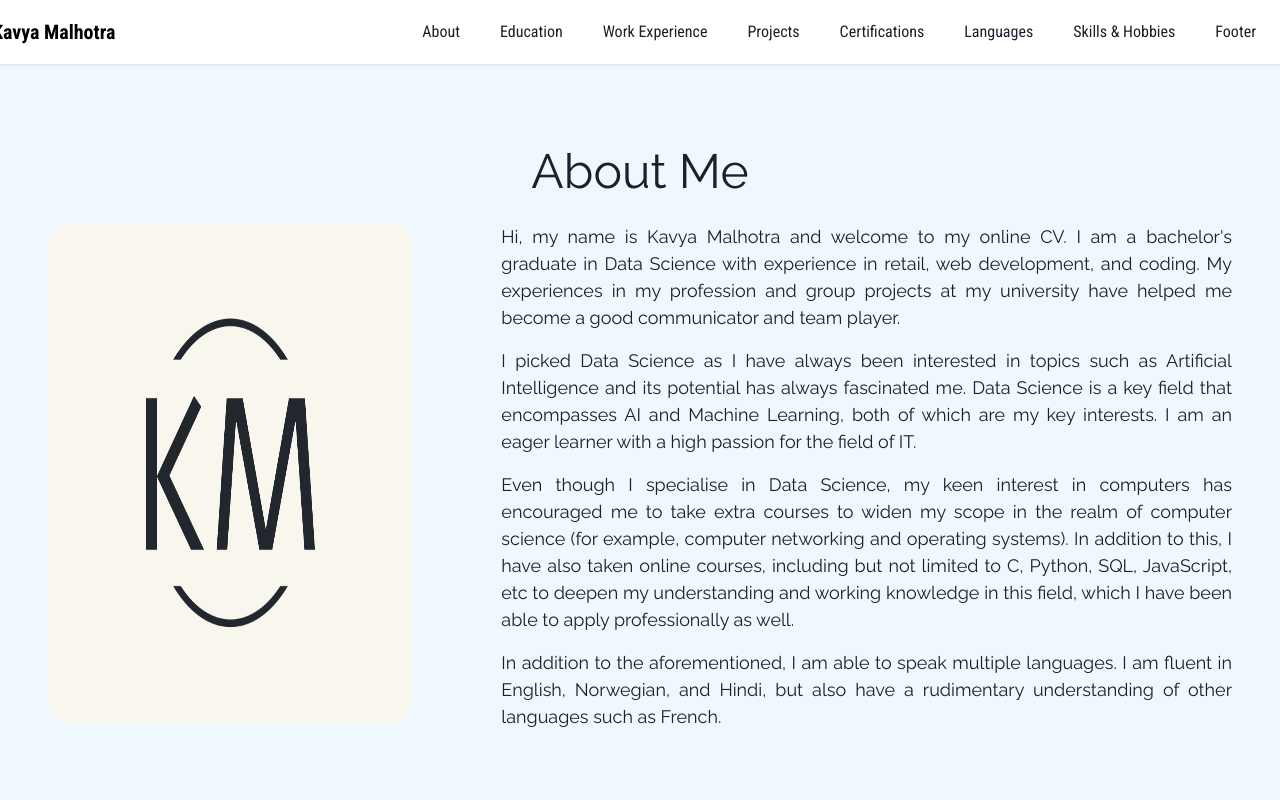
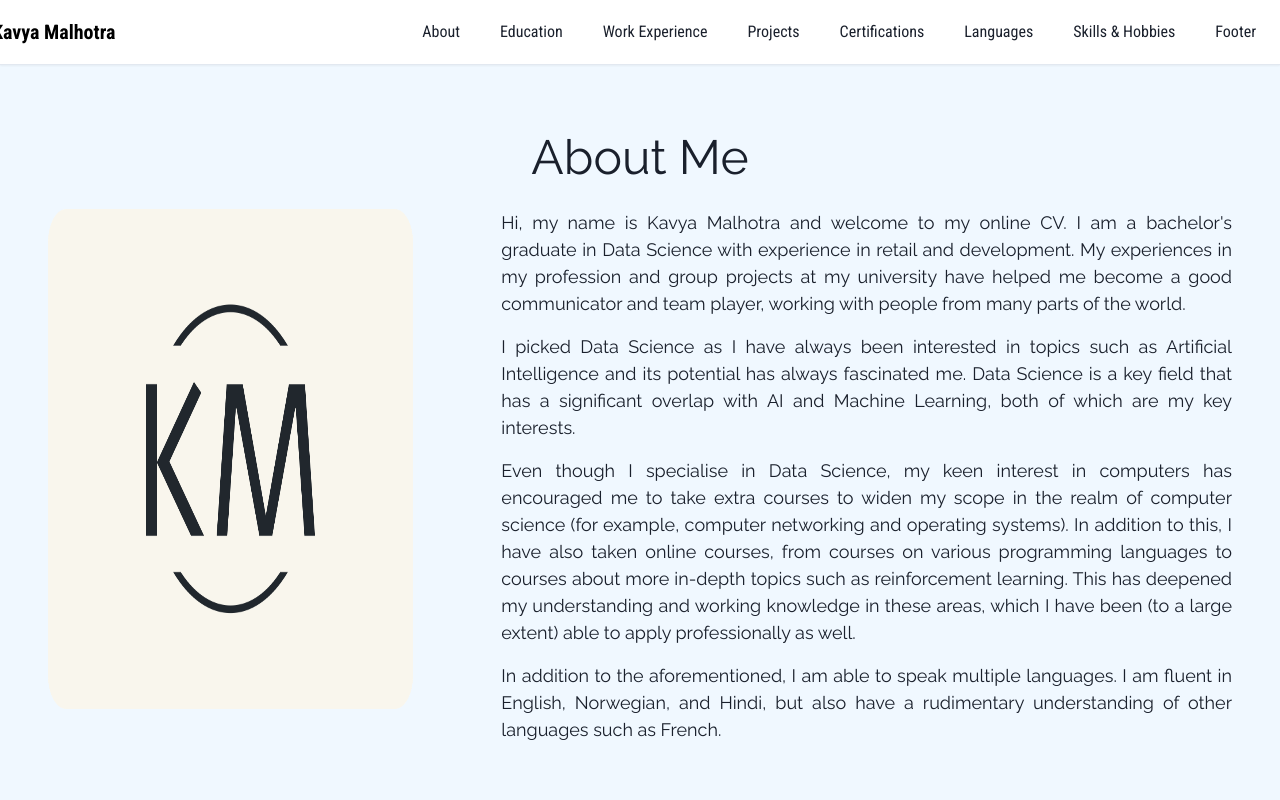
Before and after one commit to kavmal7/Online-CV, a React (Create React App) app: page / in a window 1280 px wide. Shown: the top 800 px of the page. Built offline with nearby package versions, Linux system fonts and the light colour scheme.

Commit message:
Changed about

```diff
--- a/src/components/About.js
+++ b/src/components/About.js
@@ -16,13 +16,13 @@ const About = () => (
 
             <Box flex="2" textAlign="justify" ml={12} width="60%">
                 <Text fontSize="lg" mb={4}>
-                    Hi, my name is Kavya Malhotra and welcome to my online CV. I am a bachelor's graduate in Data Science with experience in retail, web development, and coding. My experiences in my profession and group projects at my university have helped me become a good communicator and team player.
+                    Hi, my name is Kavya Malhotra and welcome to my online CV. I am a bachelor's graduate in Data Science with experience in retail and development. My experiences in my profession and group projects at my university have helped me become a good communicator and team player, working with people from many parts of the world.
                 </Text>
                 <Text fontSize="lg" mb={4}>
-                    I picked Data Science as I have always been interested in topics such as Artificial Intelligence and its potential has always fascinated me. Data Science is a key field that encompasses AI and Machine Learning, both of which are my key interests. I am an eager learner with a high passion for the field of IT.
+                    I picked Data Science as I have always been interested in topics such as Artificial Intelligence and its potential has always fascinated me. Data Science is a key field that has a significant overlap with AI and Machine Learning, both of which are my key interests.
                 </Text>
                 <Text fontSize="lg" mb={4}>
-                    Even though I specialise in Data Science, my keen interest in computers has encouraged me to take extra courses to widen my scope in the realm of computer science (for example, computer networking and operating systems). In addition to this, I have also taken online courses, including but not limited to C, Python, SQL, JavaScript, etc to deepen my understanding and working knowledge in this field, which I have been able to apply professionally as well.
+                    Even though I specialise in Data Science, my keen interest in computers has encouraged me to take extra courses to widen my scope in the realm of computer science (for example, computer networking and operating systems). In addition to this, I have also taken online courses, from courses on various programming languages to courses about more in-depth topics such as reinforcement learning. This has deepened my understanding and working knowledge in these areas, which I have been (to a large extent) able to apply professionally as well.
                 </Text>
                 <Text fontSize="lg" mb={4}>
                     In addition to the aforementioned, I am able to speak multiple languages. I am fluent in English, Norwegian, and Hindi, but also have a rudimentary understanding of other languages such as French.
```
